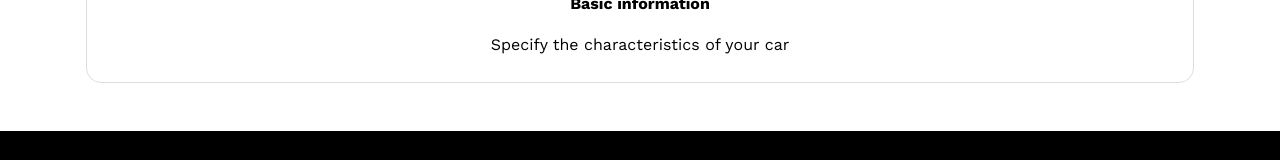
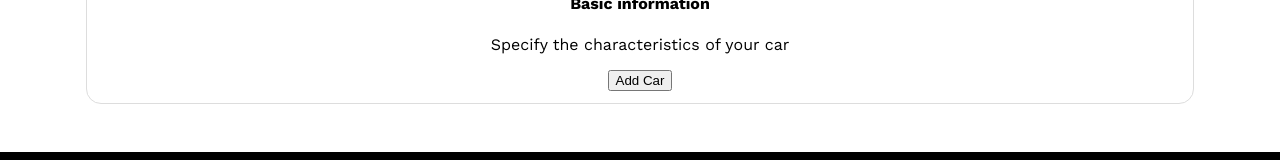
Before and after one commit to Carterjamesq/carsio, a React (Create React App) app: page /sell-car in a window 1280 px wide. Shown: the part 315-475 px from the top of the page. Built offline with nearby package versions, Linux system fonts and the light colour scheme; no server answers.

Commit message:
Adding Button

```diff
--- a/src/components/SellCar.js
+++ b/src/components/SellCar.js
@@ -14,6 +14,7 @@ const SellCar = () => {
         <h2>Adding auto</h2>
         <h4>Basic information</h4>
         <p>Specify the characteristics of your car</p>
+        <button className="btn-outline">Add Car</button>
       </div>
     </div>
   );
```
